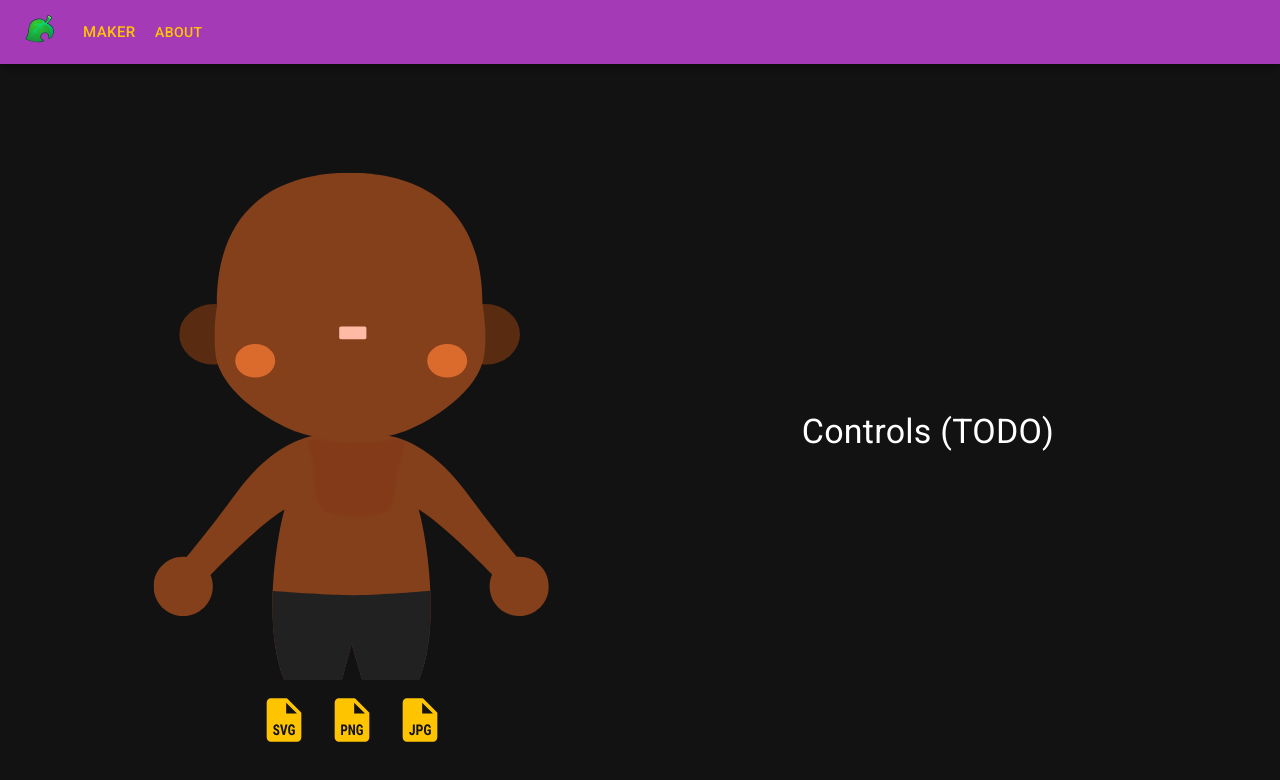
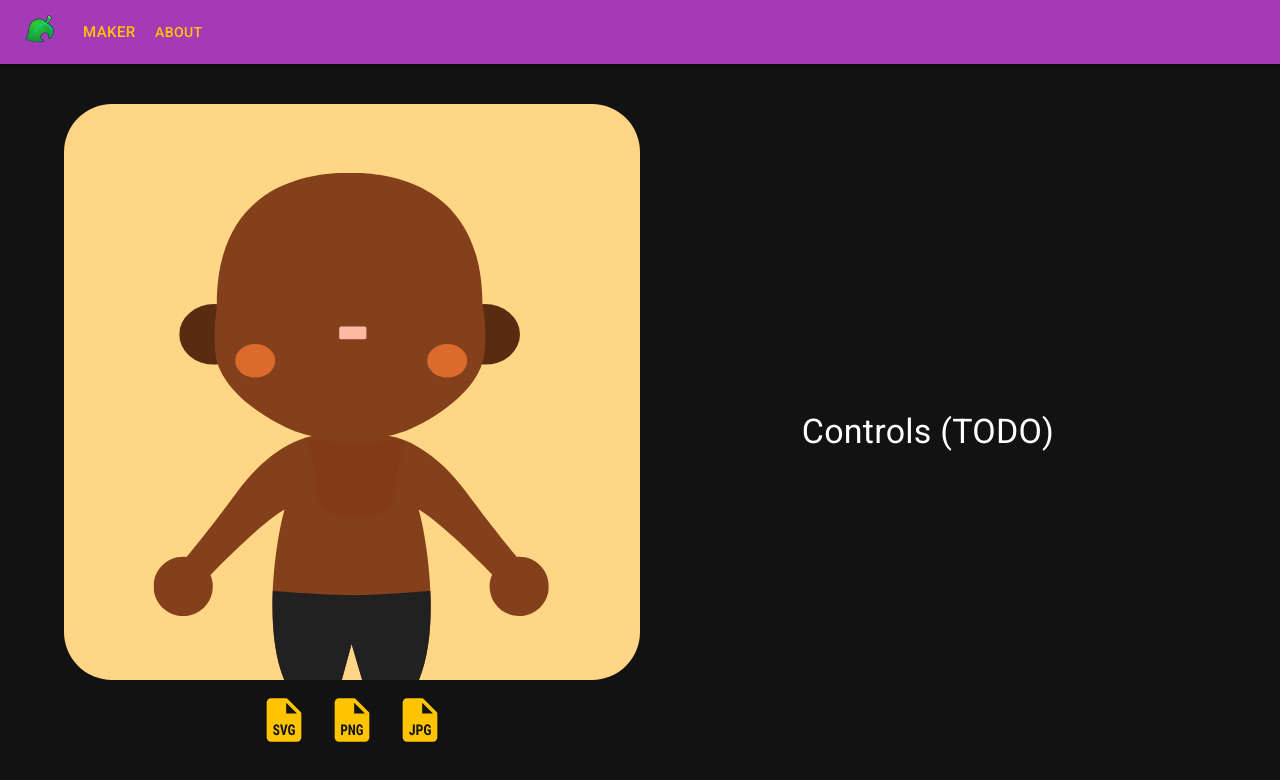
Before and after one commit to staticsanches/ac-character-maker, a React (Create React App) app: page / in a window 1280 px wide. Shown: the top 780 px of the page. Built offline with nearby package versions, Linux system fonts and the light colour scheme.

Commit message:
Adding avatar background

```diff
--- a/src/main/components/Avatar/index.tsx
+++ b/src/main/components/Avatar/index.tsx
@@ -8,10 +8,16 @@ import { EarsPiece } from '@/components/pieces/EarsPiece'
 import { HeadPiece } from '@/components/pieces/HeadPiece'
 import { NosePiece } from '@/components/pieces/NosePiece'
 import { PantsPiece } from '@/components/pieces/PantsPiece'
-import { selectAvatarSize } from '@/redux/selectors'
+import { useSvgColor } from '@/hooks/useSvgColor'
+import { useSvgID } from '@/hooks/useSvgID'
+import { selectAvatarBackgroundColor, selectAvatarBackgroundRadius, selectAvatarSize } from '@/redux/selectors'
+import { SvgColor } from '@/types/svgColor'
 
 export type AvatarProps = {
   size?: number
+
+  backgroundRadius?: number
+  backgroundColor?: SvgColor
 
   blush?: React.ElementType<{}>
   body?: React.ElementType<{}>
@@ -26,6 +32,10 @@ export const Avatar = React.forwardRef<SVGSVGElement, AvatarProps>(
   (
     {
       size,
+
+      backgroundRadius,
+      backgroundColor,
+
       blush: Blush = BlushPiece,
       body: Body = BodyPiece,
       chest: Chest = ChestPiece,
@@ -37,6 +47,13 @@ export const Avatar = React.forwardRef<SVGSVGElement, AvatarProps>(
     ref
   ) => {
     const sizeFromStore = useSelector(selectAvatarSize)
+    const backgroundRadiusFromStore = useSelector(selectAvatarBackgroundRadius)
+    const backgroundColorFromStore = useSelector(selectAvatarBackgroundColor)
+
+    const [clipPathID, clipPathUrl] = useSvgID('clip-path')
+    const [backgroundColorValue, backgroundColorOpacity, backgroundColorDef] = useSvgColor(
+      backgroundColor ?? backgroundColorFromStore
+    )
 
     return (
       <svg
@@ -47,6 +64,8 @@ export const Avatar = React.forwardRef<SVGSVGElement, AvatarProps>(
         width={size ?? sizeFromStore}
         height={size ?? sizeFromStore}
       >
+        <g clipPath={clipPathUrl}>
+          <rect x={0} y={0} width={360} height={360} fill={backgroundColorValue} fillOpacity={backgroundColorOpacity} />
           <Ears />
           <Body />
           <Head />
@@ -54,6 +73,22 @@ export const Avatar = React.forwardRef<SVGSVGElement, AvatarProps>(
           <Pants />
           <Nose />
           <Blush />
+        </g>
+
+        <defs>
+          {backgroundColorDef}
+
+          <clipPath id={clipPathID}>
+            <rect
+              x={0}
+              y={0}
+              width={360}
+              height={360}
+              rx={backgroundRadius ?? backgroundRadiusFromStore}
+              ry={backgroundRadius ?? backgroundRadiusFromStore}
+            />
+          </clipPath>
+        </defs>
       </svg>
     )
   }
--- a/src/main/redux/avatar/index.ts
+++ b/src/main/redux/avatar/index.ts
@@ -12,12 +12,24 @@ export type AvatarState = {
    * @defaultValue `#D0784E`
    */
   readonly skinColor: SvgColor
+
+  /**
+   * @defaultValue `30`
+   */
+  readonly backgroundRadius: number
+  /**
+   * @defaultValue `#FFD686`
+   */
+  readonly backgroundColor: SvgColor
 }
 
 const initialState: AvatarState = {
   size: 360,
 
   skinColor: '#84401A',
+
+  backgroundRadius: 30,
+  backgroundColor: '#FFD686',
 }
 
 const avatarSlice = createSlice({
--- a/src/main/redux/selectors.ts
+++ b/src/main/redux/selectors.ts
@@ -12,6 +12,10 @@ export type RootSelector<Result> = Selector<RootState, Result>
 export const selectAvatarSize: RootSelector<number> = (state) => state.avatar.size
 
 export const selectAvatarSkinColor: RootSelector<SvgColor> = (state) => state.avatar.skinColor
+
+export const selectAvatarBackgroundRadius: RootSelector<number> = (state) => state.avatar.backgroundRadius
+
+export const selectAvatarBackgroundColor: RootSelector<SvgColor> = (state) => state.avatar.backgroundColor
 
 // Blush piece selectors
 
```
Lines whose indentation alone changed are shown as unchanged.
